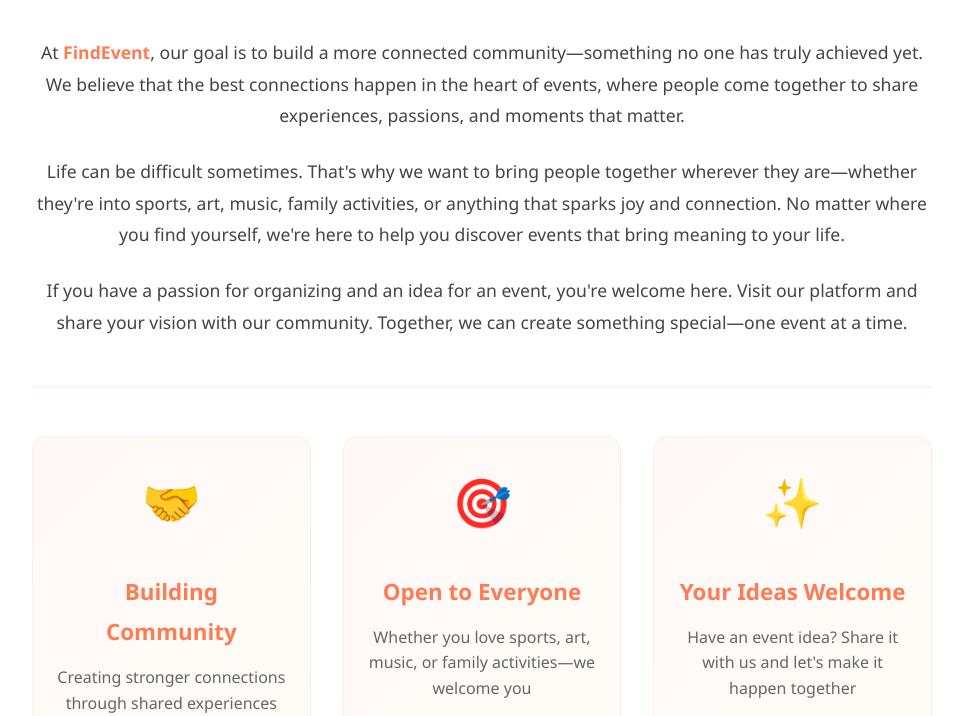
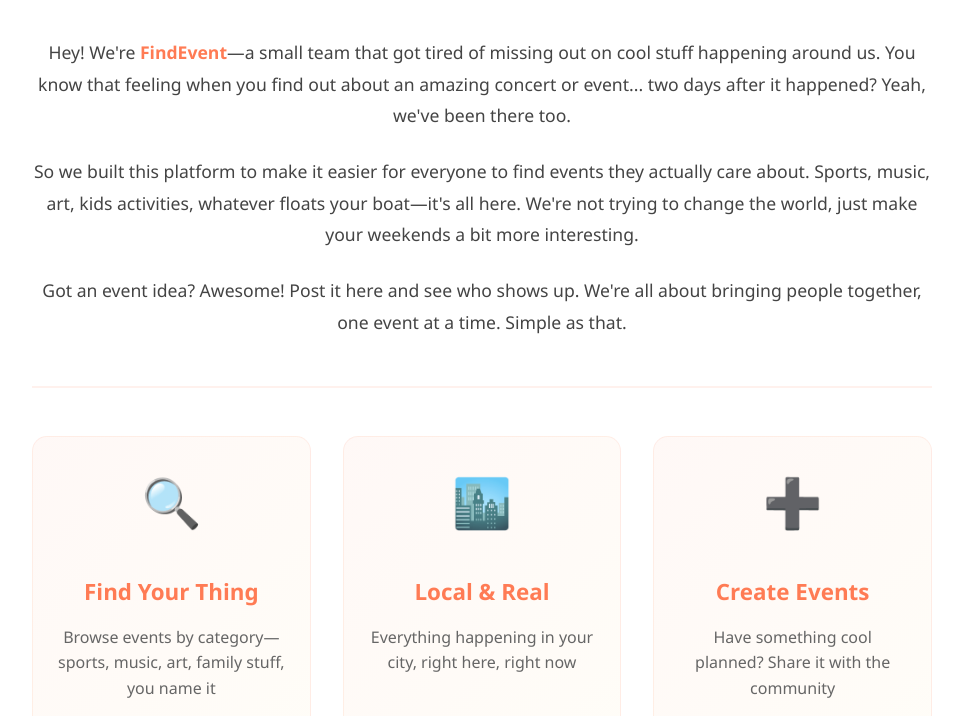
Before and after one commit to djellzaisufi2/FindEvent, a plain HTML site: page whatsnew/whatsnew.html in a window 1280 px wide. Shown: the part 284-1000 px from the top of the page, without its empty margins (158-1121 px from the left). Drawn offline with Linux system fonts and the light colour scheme.

Commit message:
Update About Us page with more natural, personal text

```diff
--- a/whatsnew/whatsnew.html
+++ b/whatsnew/whatsnew.html
@@ -50,34 +50,32 @@
                 <div class="about-us-content">
                     <div class="about-us-text">
                         <p class="about-us-description">
-                            At <strong>FindEvent</strong>, our goal is to build a more connected community—something no one has truly achieved yet.
-                            We believe that the best connections happen in the heart of events, where people come together to share experiences,
-                            passions, and moments that matter.
+                            Hey! We're <strong>FindEvent</strong>—a small team that got tired of missing out on cool stuff happening around us.
+                            You know that feeling when you find out about an amazing concert or event... two days after it happened? Yeah, we've been there too.
                         </p>
                         <p class="about-us-description">
-                            Life can be difficult sometimes. That's why we want to bring people together wherever they are—whether they're into sports,
-                            art, music, family activities, or anything that sparks joy and connection. No matter where you find yourself,
-                            we're here to help you discover events that bring meaning to your life.
+                            So we built this platform to make it easier for everyone to find events they actually care about. Sports, music, art,
+                            kids activities, whatever floats your boat—it's all here. We're not trying to change the world, just make your weekends a bit more interesting.
                         </p>
                         <p class="about-us-description">
-                            If you have a passion for organizing and an idea for an event, you're welcome here. Visit our platform and share your vision with our community.
-                            Together, we can create something special—one event at a time.
+                            Got an event idea? Awesome! Post it here and see who shows up. We're all about bringing people together,
+                            one event at a time. Simple as that.
                         </p>
                         <div class="about-us-features">
                             <div class="about-feature-item">
-                                <span class="about-feature-icon">🤝</span>
-                                <h3 class="about-feature-title">Building Community</h3>
-                                <p class="about-feature-text">Creating stronger connections through shared experiences and events</p>
+                                <span class="about-feature-icon">🔍</span>
+                                <h3 class="about-feature-title">Find Your Thing</h3>
+                                <p class="about-feature-text">Browse events by category—sports, music, art, family stuff, you name it</p>
                             </div>
                             <div class="about-feature-item">
-                                <span class="about-feature-icon">🎯</span>
-                                <h3 class="about-feature-title">Open to Everyone</h3>
-                                <p class="about-feature-text">Whether you love sports, art, music, or family activities—we welcome you</p>
+                                <span class="about-feature-icon">🏙️</span>
+                                <h3 class="about-feature-title">Local & Real</h3>
+                                <p class="about-feature-text">Everything happening in your city, right here, right now</p>
                             </div>
                             <div class="about-feature-item">
-                                <span class="about-feature-icon">✨</span>
-                                <h3 class="about-feature-title">Your Ideas Welcome</h3>
-                                <p class="about-feature-text">Have an event idea? Share it with us and let's make it happen together</p>
+                                <span class="about-feature-icon">➕</span>
+                                <h3 class="about-feature-title">Create Events</h3>
+                                <p class="about-feature-text">Have something cool planned? Share it with the community</p>
                             </div>
                         </div>
                     </div>
```
